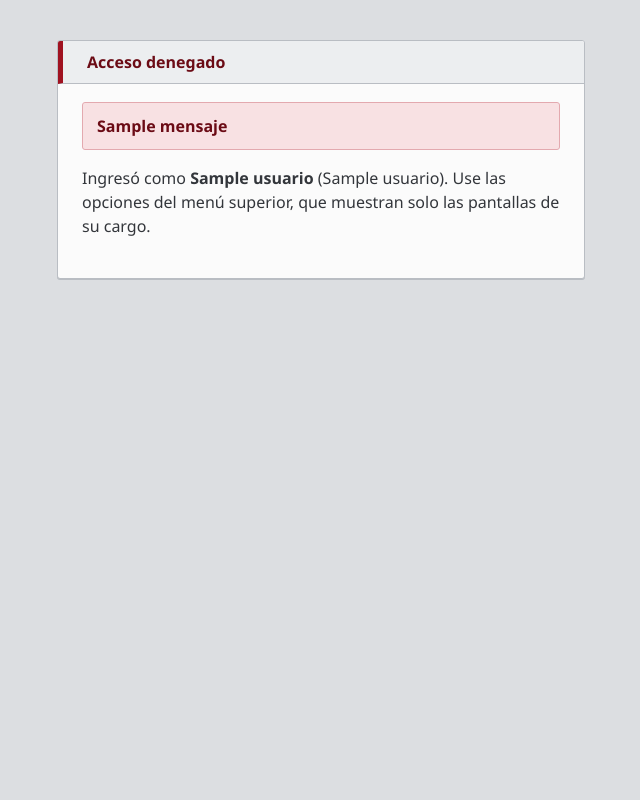
After one commit to Felipedlf339/Sistema-de-Gestion-de-Donaciones, a FastAPI app: template templates/acceso_denegado.html in a window 1280 px wide. The commit adds this page. Shown: the whole page, without its empty margins (319-959 px from the left). Run offline with FastAPI, Linux system fonts and the light colour scheme; the template is opened without the code that fills it: most values are stand-ins (such as "Sample title", 1, 10 or a date in 2020).

Commit message:
feat: agregar permisos por cargo a las pantallas

```diff
--- /dev/null
+++ b/gestion_donaciones/rutas/permisos.py
@@ -0,0 +1,87 @@
+"""Permisos de cada cargo sobre las pantallas y rutas (HU-07, tarea T28)"""
+
+from fastapi import Depends, Request
+
+from gestion_donaciones.modelos.enums import CargoMedico, CargoPersonal
+from gestion_donaciones.rutas.sesion import usuario_en_sesion
+
+# en la sesión el cargo se guarda con su nombre (ej. "ATENCION_DONANTE")
+ATENCION_DONANTE = CargoPersonal.ATENCION_DONANTE.name
+ENCARGADO_INVENTARIO = CargoPersonal.ENCARGADO_INVENTARIO.name
+CENTRO_MEDICO = [CargoMedico.RESPONSABLE_RECEPCION.name, CargoMedico.PERSONAL_CLINICO.name]
+
+# ruta -> cargos que pueden usarla (también vale para las rutas que empiezan con ella)
+# se revisan en orden, así que las rutas más específicas van primero
+# al agregar una pantalla nueva (ej. despacho de HU-09) se suma aquí y en OPCIONES_MENU
+PERMISOS = [
+    ("/donantes", [ATENCION_DONANTE]),
+    ("/elegibilidad", [ATENCION_DONANTE]),
+    ("/api/elegibilidad", [ATENCION_DONANTE]),
+    ("/donaciones", [ATENCION_DONANTE]),
+    ("/stock/solicitar", CENTRO_MEDICO),
+    ("/stock", [ENCARGADO_INVENTARIO] + CENTRO_MEDICO),
+]
+
+# botones del panel principal: (ruta, texto)
+OPCIONES_MENU = [
+    ("/donantes/registrar", "Registrar donante"),
+    ("/elegibilidad", "Elegibilidad"),
+    ("/donaciones/registrar", "Registrar donación"),
+    ("/stock", "Disponibilidad"),
+]
+
+MENSAJE_SIN_SESION = "Debe iniciar sesión."
+MENSAJE_ACCESO_DENEGADO = "Acceso denegado. Su cargo no tiene permiso para usar esta función."
+
+
+class SinSesion(Exception):
+    """Se lanza cuando se abre una ruta protegida sin haber iniciado sesión"""
+
+
+class AccesoDenegado(Exception):
+    """Se lanza cuando el cargo del usuario no puede usar la ruta"""
+
+
+def cargos_permitidos(ruta):
+    # devuelve la lista de cargos de la ruta, o None si basta con tener sesión
+    for prefijo, cargos in PERMISOS:
+        if ruta == prefijo or ruta.startswith(prefijo + "/"):
+            return cargos
+    return None
+
+
+def puede_acceder(usuario, ruta):
+    if usuario is None:
+        return False
+    cargos = cargos_permitidos(ruta)
+    if cargos is None:
+        return True
+    return usuario.get("cargo") in cargos
+
+
+def opciones_del_menu(usuario):
+    # solo los botones que el cargo del usuario puede abrir
+    opciones = []
+    for ruta, texto in OPCIONES_MENU:
+        if puede_acceder(usuario, ruta):
+            opciones.append({"url": ruta, "texto": texto})
+    return opciones
+
+
+def quiere_html(request):
+    # el navegador pide text/html al abrir una pantalla; fetch() pide */*
+    return "text/html" in request.headers.get("accept", "")
+
+
+def obtener_usuario(request: Request):
+    # separado para que las pruebas puedan reemplazarlo (app.dependency_overrides)
+    return usuario_en_sesion(request)
+
+
+def verificar_acceso(request: Request, usuario=Depends(obtener_usuario)):
+    # se agrega a cada router en main.py; los errores los responde main.py
+    if usuario is None:
+        raise SinSesion()
+    if not puede_acceder(usuario, request.url.path):
+        raise AccesoDenegado()
+    return usuario
--- a/main.py
+++ b/main.py
@@ -1,11 +1,11 @@
 import os
 
-from fastapi import FastAPI, Request, WebSocket, WebSocketDisconnect
-from fastapi.responses import RedirectResponse
+from fastapi import Depends, FastAPI, Request, WebSocket, WebSocketDisconnect
+from fastapi.responses import JSONResponse, RedirectResponse
 from fastapi.staticfiles import StaticFiles
 from fastapi.templating import Jinja2Templates
 from starlette.middleware.sessions import SessionMiddleware
-from gestion_donaciones.rutas import disponibilidad, elegibilidad, registro_donaciones, sesion
+from gestion_donaciones.rutas import disponibilidad, elegibilidad, permisos, registro_donaciones, sesion
 from gestion_donaciones.rutas import registro_donantes as rutas_donantes
 from gestion_donaciones.database import inicializar_bd
 
@@ -42,11 +42,38 @@ async def notificar_nuevo_stock(datos_unidad: dict):
 
 app.mount("/static", StaticFiles(directory="static"), name="static")
 
-app.include_router(disponibilidad.router)
-app.include_router(elegibilidad.router)
-app.include_router(registro_donaciones.router)
-app.include_router(rutas_donantes.router)
+# todas las pantallas piden sesión y un cargo autorizado (ver rutas/permisos.py)
+# el inicio y cierre de sesión quedan libres
+con_permiso = [Depends(permisos.verificar_acceso)]
+app.include_router(disponibilidad.router, dependencies=con_permiso)
+app.include_router(elegibilidad.router, dependencies=con_permiso)
+app.include_router(registro_donaciones.router, dependencies=con_permiso)
+app.include_router(rutas_donantes.router, dependencies=con_permiso)
 app.include_router(sesion.router)
+
+
+@app.exception_handler(permisos.SinSesion)
+def responder_sin_sesion(request: Request, error):
+    # al abrir una pantalla se envía al inicio de sesión; a un fetch() se le responde 401
+    if permisos.quiere_html(request):
+        return RedirectResponse("/login", status_code=303)
+    return JSONResponse({"detail": permisos.MENSAJE_SIN_SESION}, status_code=401)
+
+
+@app.exception_handler(permisos.AccesoDenegado)
+def responder_acceso_denegado(request: Request, error):
+    if permisos.quiere_html(request):
+        return templates.TemplateResponse(
+            request=request,
+            name="acceso_denegado.html",
+            context={
+                "usuario": sesion.usuario_en_sesion(request),
+                "mensaje": permisos.MENSAJE_ACCESO_DENEGADO,
+            },
+            status_code=403,
+        )
+    return JSONResponse({"detail": permisos.MENSAJE_ACCESO_DENEGADO}, status_code=403)
+
 
 @app.get("/")
 def inicio(request: Request):
@@ -54,5 +81,7 @@ def inicio(request: Request):
     if usuario is None:
         return RedirectResponse("/login", status_code=303)
     return templates.TemplateResponse(
-        request=request, name="panel_principal.html", context={"usuario": usuario}
+        request=request,
+        name="panel_principal.html",
+        context={"usuario": usuario, "opciones": permisos.opciones_del_menu(usuario)},
     )
--- /dev/null
+++ b/templates/acceso_denegado.html
@@ -0,0 +1,52 @@
+<!DOCTYPE html>
+<html lang="es">
+<head>
+<meta charset="UTF-8">
+<meta name="viewport" content="width=device-width, initial-scale=1">
+<title>Acceso denegado</title>
+<style>
+  :root {
+    --sangre: #a01220;
+    --sangre-oscuro: #6b0b15;
+    --gris-fondo: #dcdee1;
+    --gris-claro: #eceef0;
+    --gris-borde: #b9bdc3;
+    --gris-texto: #33363b;
+    --blanco: #fbfbfb;
+  }
+  * { box-sizing: border-box; }
+  body {
+    margin: 0; min-height: 100vh;
+    background: var(--gris-fondo); color: var(--gris-texto);
+    font-family: "Segoe UI", Roboto, "Helvetica Neue", Arial, sans-serif;
+    display: flex; flex-direction: column; align-items: center;
+  }
+  main { width: 100%; max-width: 560px; padding: 40px 16px; }
+  .panel {
+    background: var(--blanco); border: 1px solid var(--gris-borde); border-radius: 3px;
+    box-shadow: 0 1px 0 var(--gris-borde); padding: 22px 24px 24px; overflow: hidden;
+  }
+  .panel h2 {
+    margin: -22px -24px 18px; padding: 10px 24px; font-size: 1rem; font-weight: 600;
+    background: var(--gris-claro); color: var(--sangre-oscuro);
+    border-bottom: 1px solid var(--gris-borde); border-left: 5px solid var(--sangre);
+  }
+  .msg {
+    border-radius: 3px; padding: 12px 14px; font-weight: 600;
+    background: #f8e1e3; color: var(--sangre-oscuro); border: 1px solid #e3a9af;
+  }
+  p { line-height: 1.5; }
+</style>
+</head>
+<body>
+  <main>
+    <section class="panel">
+      <h2>Acceso denegado</h2>
+      <div class="msg" id="msgAccesoDenegado">{{ mensaje }}</div>
+      {% if usuario %}
+      <p>Ingresó como <strong>{{ usuario.nombre }}</strong> ({{ usuario.nombre_cargo }}). Use las opciones del menú superior, que muestran solo las pantallas de su cargo.</p>
+      {% endif %}
+    </section>
+  </main>
+</body>
+</html>
--- a/templates/login.html
+++ b/templates/login.html
@@ -88,6 +88,9 @@
 </main>
 
 <script>
+  // si la sesión venció dentro del panel, el login se abre en la ventana completa y no en el iframe
+  if (window.top !== window.self) { window.top.location.href = "/login"; }
+
   function $(id) { return document.getElementById(id); }
 
   function mostrarError(texto) {
```
